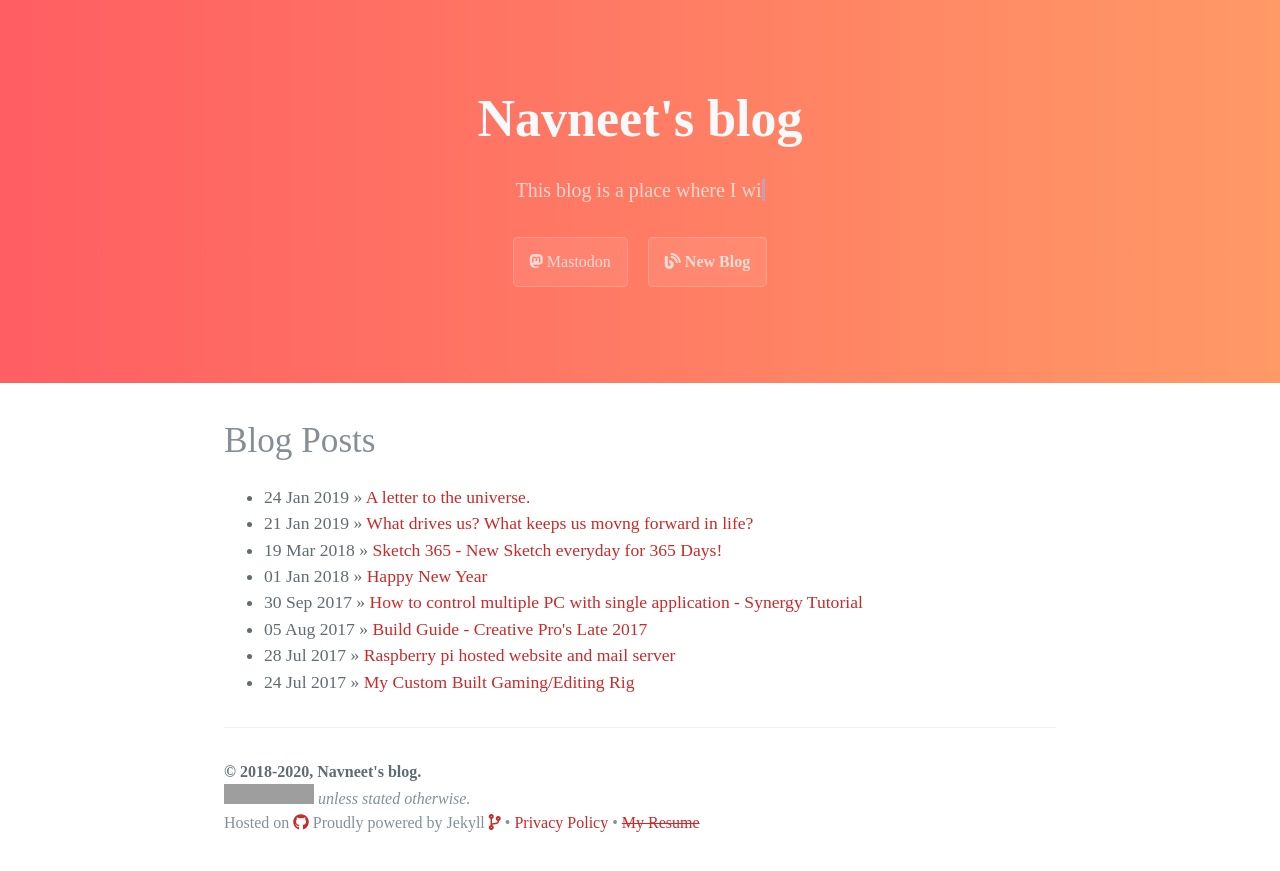
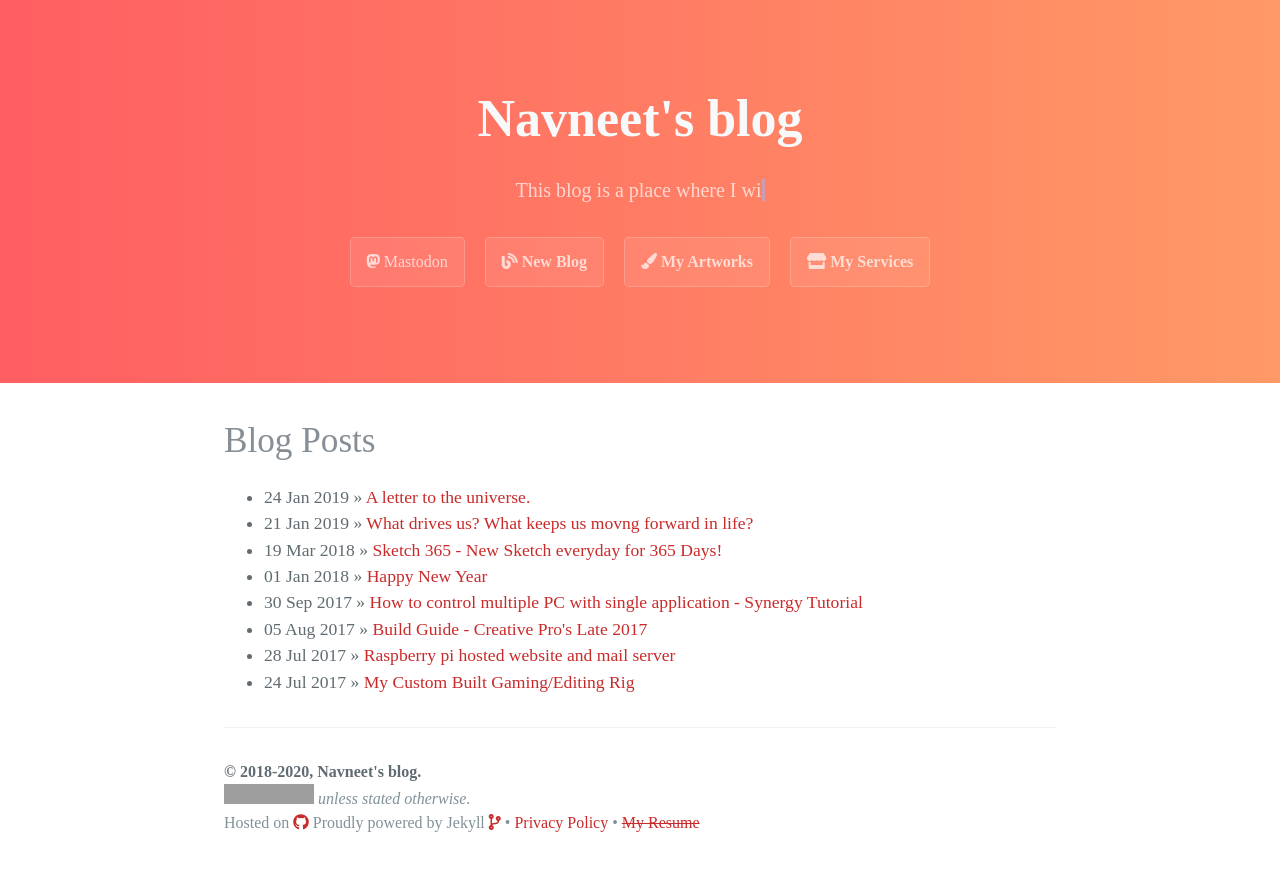
Before and after one commit to Navneet-Suresh/Navneet-Suresh.github.io, a Jekyll site: the page built from index.html, in a window 1280 px wide. Shown: the top 871 px of the page. Built offline with Jekyll 4.4.1, drawn with Linux system fonts in a browser that asks for light colours; nearby versions of some CDN libraries; the list of posts is cut into pages by our own code; grey boxes are pictures that could not be loaded.

Commit message:
Update links.

```diff
--- a/_includes/page-header.html
+++ b/_includes/page-header.html
@@ -5,4 +5,6 @@
   </h2>
   <a href="https://mastodon.social/@n4vn33t" class="btn" target="_blank"><i class="fab fa-mastodon"> Mastodon</i></a>
   <a href="https://blog.n4vn33t.com" class="btn" target="_blank"><i class="fa fa-blog"> New Blog</i></a>
+  <a href="https://i.navnee.tk/artworks/" class="btn" target="_blank"><i class="fas fa-paint-brush"> My Artworks</i></a>
+  <a href="https://hire.n4vn33t.com/" class="btn" target="_blank"><i class="fas fa-store"> My Services</i></a>
 </section>
```
